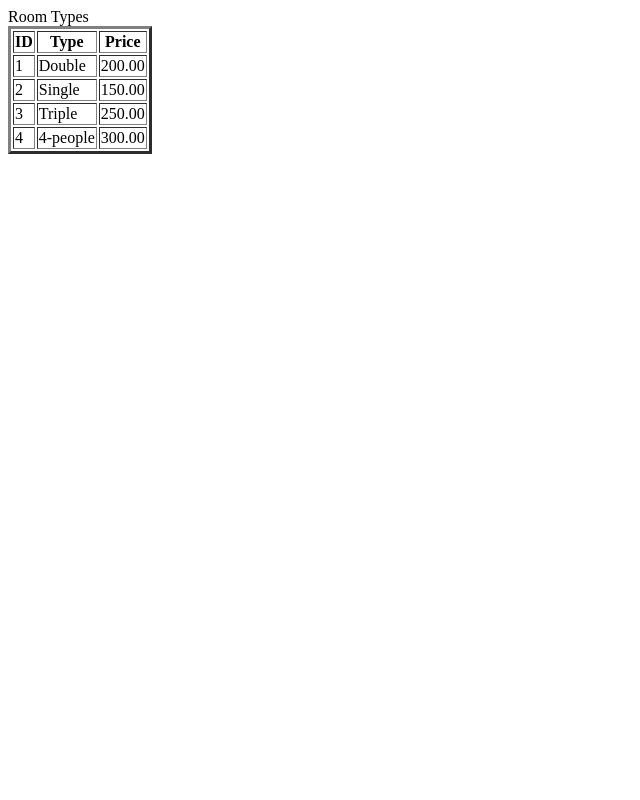
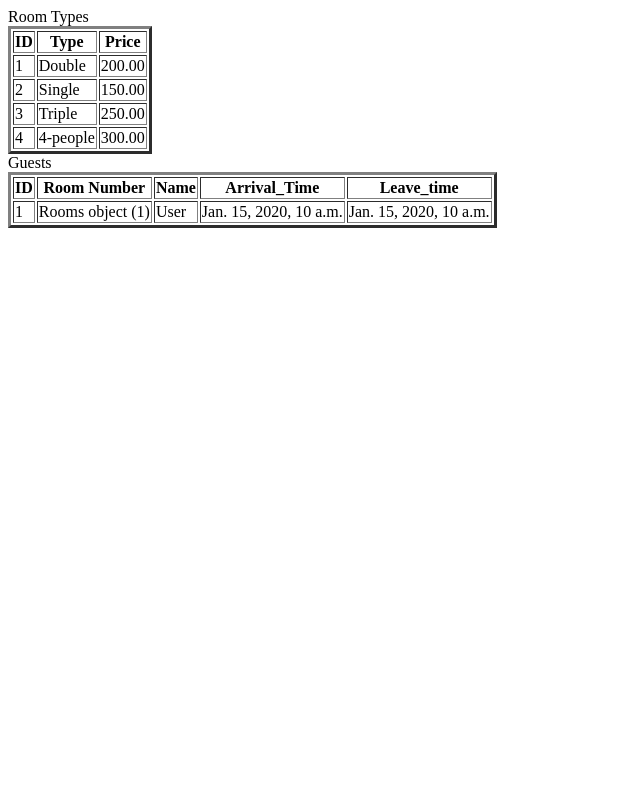
Before and after one commit to ArminCS97/Hotel_Management, a Django app: template Hotel/MyHotel/templates/MyHotel/QueriesResults.html in a window 1280 px wide. Shown: the whole page, without its empty margins (0-640 px from the left). Run offline with Django 3.2, Linux system fonts and the light colour scheme; the template is opened without the code that fills it: values that come from a table or form of the project are taken from there, others are empty; data comes from the database, SQL or seed files in the repository; both versions use the stored data as it was after the commit; tables that the repository leaves empty hold one stand-in row (values such as "Sample post").

Commit message:
new queries

```diff
--- a/Hotel/MyHotel/templates/MyHotel/QueriesResults.html
+++ b/Hotel/MyHotel/templates/MyHotel/QueriesResults.html
@@ -13,3 +13,23 @@
     {% endfor %}
     </table>
 {% endif %}
+
+{% if code2 %}
+Guests
+<table border="3">
+    <th> ID </th>
+    <th> Room Number </th>
+    <th> Name </th>
+    <th> Arrival_Time </th>
+    <th> Leave_time </th>
+    {% for c in code2 %}
+    <tr>
+        <td>{{c.id}}</td>
+        <td>{{c.room_number}}</td>
+        <td>{{c.surname}}</td>
+        <td>{{c.come_time}}</td>
+        <td>{{c.leave_time}}</td>
+    </tr>
+    {% endfor %}
+    </table>
+{% endif %}
--- a/Hotel/MyHotel/urls.py
+++ b/Hotel/MyHotel/urls.py
@@ -7,5 +7,6 @@
     path('Customers', views.customers),
     path('Query1', views.q1),
     path('Query2', views.q2),
-    #path('Query3', views.q3),
+    path('Query3', views.q3),
+    path('Query4', views.q4),
 ]
```
Also changed, not shown: Hotel/MyHotel/templates/MyHotel/ButtonsForQueries.html (+20 -0 lines), Hotel/MyHotel/views.py (+23 -1 lines), Hotel/db.sqlite3.
